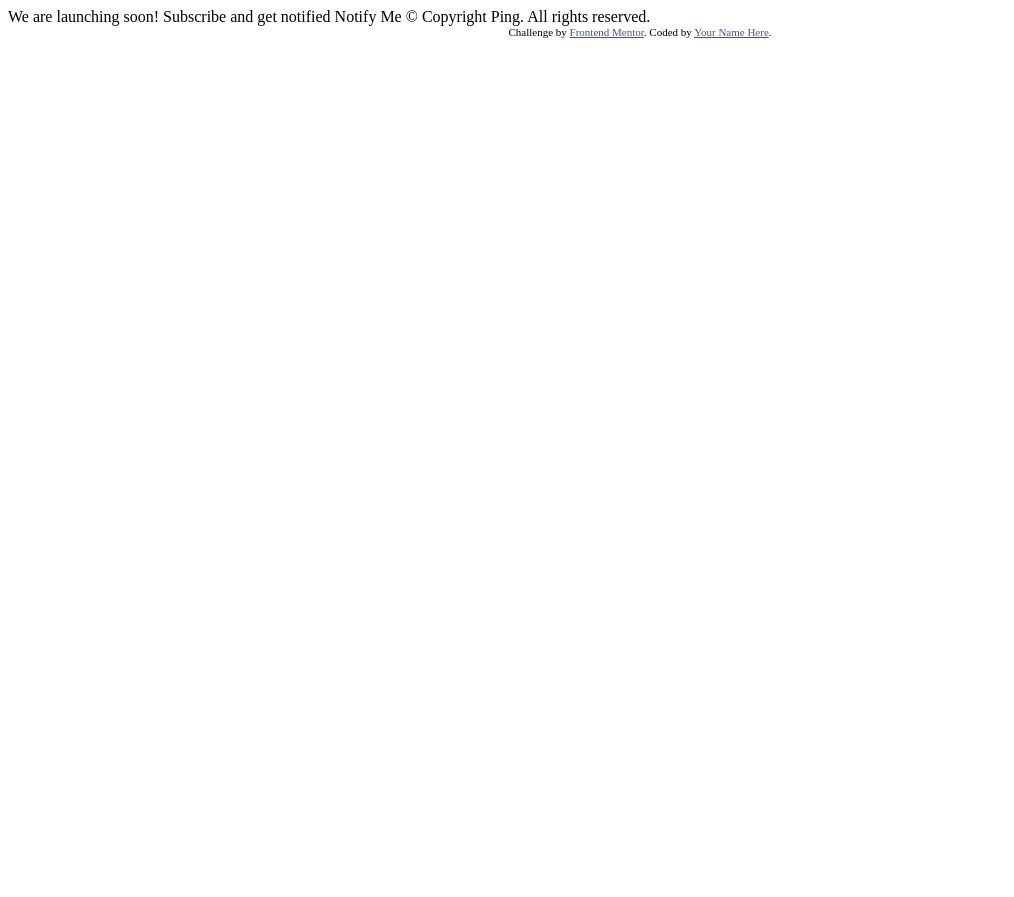
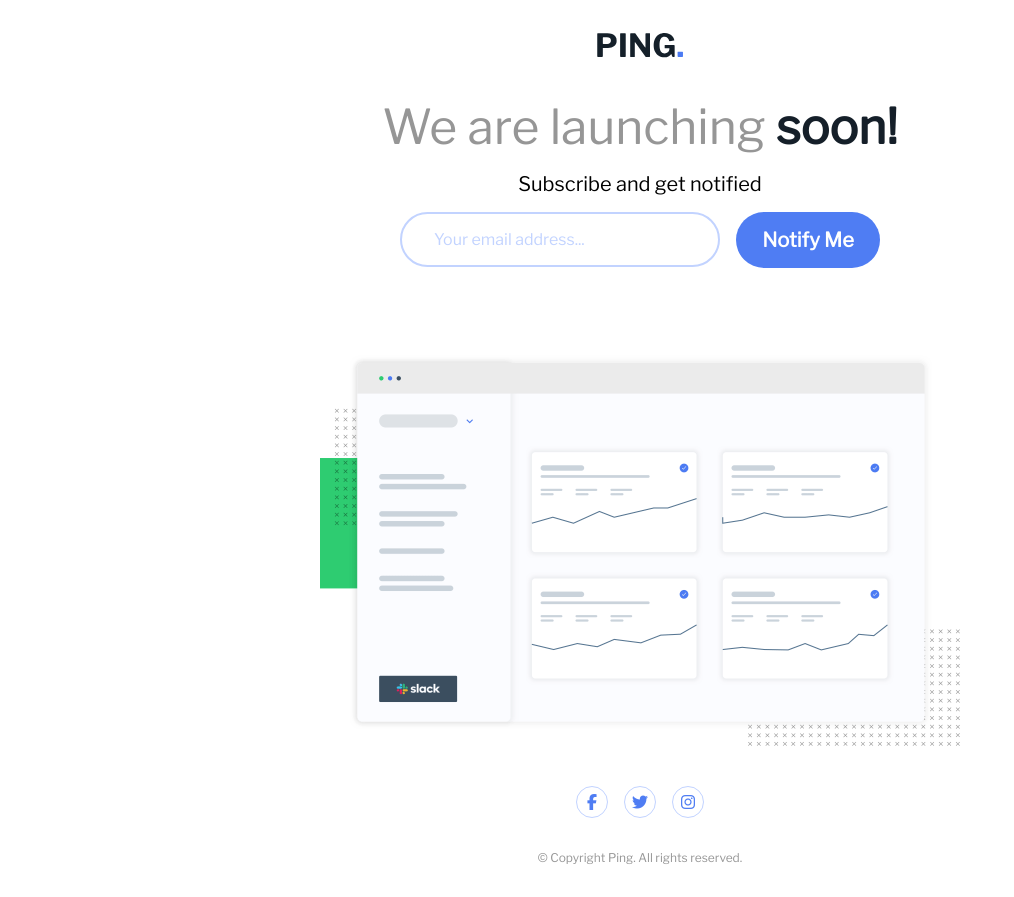
Before and after one commit to Douglas2903/frontend-mentor-practice, a plain HTML site: page challenges/ping-coming-soon-page-master/index.html in a window 1280 px wide. Shown: the whole page, without its empty margins (0-1014 px from the left). Before the commit the page ends 800 px from the top, so only its background shows below. Drawn offline with nearby package versions, Linux system fonts and the light colour scheme.

Commit message:
feat: add final project

```diff
--- a/challenges/ping-coming-soon-page-master/index.html
+++ b/challenges/ping-coming-soon-page-master/index.html
@@ -1,32 +1,95 @@
-<!DOCTYPE html>
+<!doctype html>
 <html lang="en">
   <head>
-  <meta charset="UTF-8">
-  <meta name="viewport" content="width=device-width, initial-scale=1.0"> <!-- displays site properly based on user's device -->
+    <meta charset="UTF-8" />
+    <meta name="viewport" content="width=device-width, initial-scale=1.0" />
 
-  <link rel="icon" type="image/png" sizes="32x32" href="./images/favicon-32x32.png">
+    <link
+      rel="icon"
+      type="image/png"
+      sizes="32x32"
+      href="./images/favicon-32x32.png"
+    />
+    <link
+      rel="stylesheet"
+      href="https://cdnjs.cloudflare.com/ajax/libs/font-awesome/6.5.1/css/all.min.css"
+    />
+    <link rel="preconnect" href="https://fonts.googleapis.com" />
+    <link rel="preconnect" href="https://fonts.gstatic.com" crossorigin />
+    <link
+      href="https://fonts.googleapis.com/css2?family=Libre+Franklin:ital,wght@300;600;700&display=swap"
+      rel="stylesheet"
+    />
+    <link rel="stylesheet" href="style.css" />
+    <script defer src="index.js"></script>
 
     <title>Frontend Mentor | Ping coming soon page</title>
-
-  <!-- Feel free to remove these styles or customise in your own stylesheet 👍 -->
-  <style>
-    .attribution { font-size: 0.6875rem; text-align: center; }
-    .attribution a { color: hsl(228, 45%, 44%); }
-  </style>
   </head>
   <body>
-
-  We are launching soon!
-
-  Subscribe and get notified
-
-  Notify Me
-
+    <header class="header">
+      <img
+        src="images/logo.svg"
+        alt="Ping"
+        width="86"
+        height="26"
+        class="header__logo"
+      />
+    </header>
+    <main class="main">
+      <div class="hero">
+        <h1 class="hero__title">We are launching <strong>soon!</strong></h1>
+        <p class="hero__text">Subscribe and get notified</p>
+        <form class="subscribe" novalidate>
+          <div class="subscribe__field">
+            <label for="userEmail" class="sr-only">Email:</label>
+            <input
+              type="email"
+              name="userEmail"
+              id="userEmail"
+              placeholder="Your email address..."
+              class="subscribe__input"
+              aria-describedby="emailInput__error"
+              required
+            />
+            <p id="emailInput__error" class="subscribe__error"></p>
+          </div>
+          <button type="submit" class="subscribe__button">Notify Me</button>
+        </form>
+      </div>
+      <div class="illustration">
+        <img
+          src="images/illustration-dashboard.png"
+          alt=""
+          width="1280"
+          height="782"
+          class="illustration__img"
+        />
+      </div>
+    </main>
+    <footer class="footer">
+      <ul class="social">
+        <li>
+          <a href="#" class="social__link"
+            ><i class="fa-brands fa-facebook-f" aria-hidden="true"></i
+            ><span class="sr-only">Facebook</span></a
+          >
+        </li>
+        <li>
+          <a href="#" class="social__link"
+            ><i class="fa-brands fa-twitter" aria-hidden="true"></i
+            ><span class="sr-only">Twitter</span></a
+          >
+        </li>
+        <li>
+          <a href="#" class="social__link"
+            ><i class="fa-brands fa-instagram" aria-hidden="true"></i
+            ><span class="sr-only">Instagram</span></a
+          >
+        </li>
+      </ul>
+      <p class="footer__copyright">
         &copy; Copyright Ping. All rights reserved.
-
-      <footer class="attribution">
-      Challenge by <a href="https://www.frontendmentor.io?ref=challenge">Frontend Mentor</a>.
-      Coded by <a href="#">Your Name Here</a>.
+      </p>
     </footer>
   </body>
 </html>
--- /dev/null
+++ b/challenges/ping-coming-soon-page-master/index.js
@@ -0,0 +1,18 @@
+const form = document.querySelector("form.subscribe");
+const userEmail = document.getElementById("userEmail");
+const emailPattern = /^[^\s@]+@[^\s@]+\.[^\s@]+$/;
+
+form.addEventListener("submit", (event) => {
+  const errorMessage = userEmail.nextElementSibling;
+  event.preventDefault();
+  if (userEmail.value.trim() === "") {
+    errorMessage.textContent = `Whoops! It looks like you forgot to add your email`;
+    userEmail.setAttribute('aria-invalid', "true");
+  } else if (!emailPattern.test(userEmail.value.trim())) {
+    errorMessage.textContent = `Please provide a valid email address`;
+    userEmail.setAttribute('aria-invalid', "true");
+  }else{
+    errorMessage.textContent = ``;
+    userEmail.removeAttribute('aria-invalid');
+  }
+});
--- /dev/null
+++ b/challenges/ping-coming-soon-page-master/style.css
@@ -0,0 +1,209 @@
+@charset "utf-8";
+
+* {
+  box-sizing: border-box;
+  margin: 0;
+  padding: 0;
+}
+
+:root {
+  --blue-500: hsl(223, 87%, 63%);
+  --blue-200: hsl(223, 100%, 88%);
+  --red-400: hsl(354, 100%, 66%);
+  --gray-400: hsl(0, 0%, 59%);
+  --blue-950: hsl(209, 33%, 12%);
+  --font-size: 20px;
+}
+
+body {
+  display: flex;
+  flex-direction: column;
+  align-items: center;
+  gap: 2.5rem;
+  padding: 4rem 2rem;
+  min-height: 100vh;
+  font-family: "Libre Franklin", sans-serif;
+  font-optical-sizing: auto;
+  font-weight: 300;
+  font-style: normal;
+}
+
+img {
+  display: block;
+  max-width: 100%;
+  height: auto;
+}
+
+input,
+button {
+  font-family: "Libre Franklin", sans-serif;
+  font-optical-sizing: auto;
+  font-weight: 300;
+  font-style: normal;
+}
+
+.main {
+  display: flex;
+  flex-direction: column;
+  gap: 2rem;
+  text-align: center;
+}
+
+.hero {
+  display: flex;
+  flex-direction: column;
+  gap: 1rem;
+}
+
+.hero__title {
+  color: var(--gray-400);
+  font-size: 1.4rem;
+  font-weight: 300;
+}
+
+.hero__title strong {
+  color: var(--blue-950);
+  font-weight: 600;
+}
+
+.hero__text {
+  font-size: var(--font-size);
+}
+
+.subscribe {
+  display: flex;
+  flex-direction: column;
+  gap: 1rem;
+  margin-top: 2.5rem;
+}
+
+.sr-only {
+  position: absolute;
+  width: 1px;
+  height: 1px;
+  padding: 0;
+  margin: -1px;
+  overflow: hidden;
+  clip: rect(0, 0, 0, 0);
+  white-space: nowrap;
+  border-width: 0;
+}
+
+.subscribe__input {
+  border: 2px solid var(--blue-200);
+  border-radius: 2rem;
+  font-size: 1rem;
+  padding: 1rem 2rem;
+  width: 100%;
+}
+
+.subscribe__input[aria-invalid="true"]{
+  border: 2px solid var(--red-400);
+}
+
+.subscribe__input::placeholder{
+  color: var(--blue-200);
+}
+
+.subscribe__input:focus-visible{
+  outline: none;
+  border: 2px solid var(--blue-500);
+}
+
+.subscribe__error{
+  color: var(--red-400);
+  font-style: italic;
+  font-size: .75rem;
+  margin-top: .5rem;
+}
+
+.subscribe__button {
+  background-color: var(--blue-500);
+  border: none;
+  border-radius: 2rem;
+  color: white;
+  cursor: pointer;
+  font-size: var(--font-size);
+  font-weight: 600;
+  padding: 1rem;
+}
+
+.subscribe__button:hover, .subscribe__button:focus-visible{
+  background-color: hsla(223, 87%, 63%, 0.807);
+}
+
+.illustration {
+  margin-top: 3rem;
+}
+
+.footer {
+  display: flex;
+  flex-direction: column;
+  gap: 2rem;
+}
+
+.social {
+  list-style-type: none;
+  display: flex;
+  align-items: center;
+  justify-content: center;
+  gap: 1rem;
+}
+
+.social__link {
+  color: var(--blue-500);
+  border: 1px solid var(--blue-200);
+  border-radius: 50%;
+  width: 2rem;
+  height: 2rem;
+  display: flex;
+  align-items: center;
+  justify-content: center;
+  text-decoration: none;
+}
+
+.social__link:hover, .social__link:focus-visible{
+  background-color: var(--blue-500);
+  color: white;
+}
+
+.footer__copyright{
+  font-size: .75rem;
+  color: var(--gray-400);
+}
+
+@media screen and (min-width: 1280px) {
+  body{
+    padding: 2rem 0rem;
+  }
+
+  .hero__title{
+    font-size: 3rem;
+  }
+
+  .subscribe{
+    flex-direction: row;
+    align-items: flex-start;
+    justify-content: space-around;
+    width: 75%;
+    margin: auto;
+  }
+
+  .subscribe__input{
+    min-width: 20rem;
+  }
+
+  .subscribe__button{
+    min-width: 9rem;
+  }
+
+  .illustration__img{
+    width: 40rem;
+    margin: auto;
+  }
+
+  .subscribe__error{
+    text-align: left;
+    padding-left: 2rem;
+  }
+}
```
Lines whose indentation alone changed are shown as unchanged.
